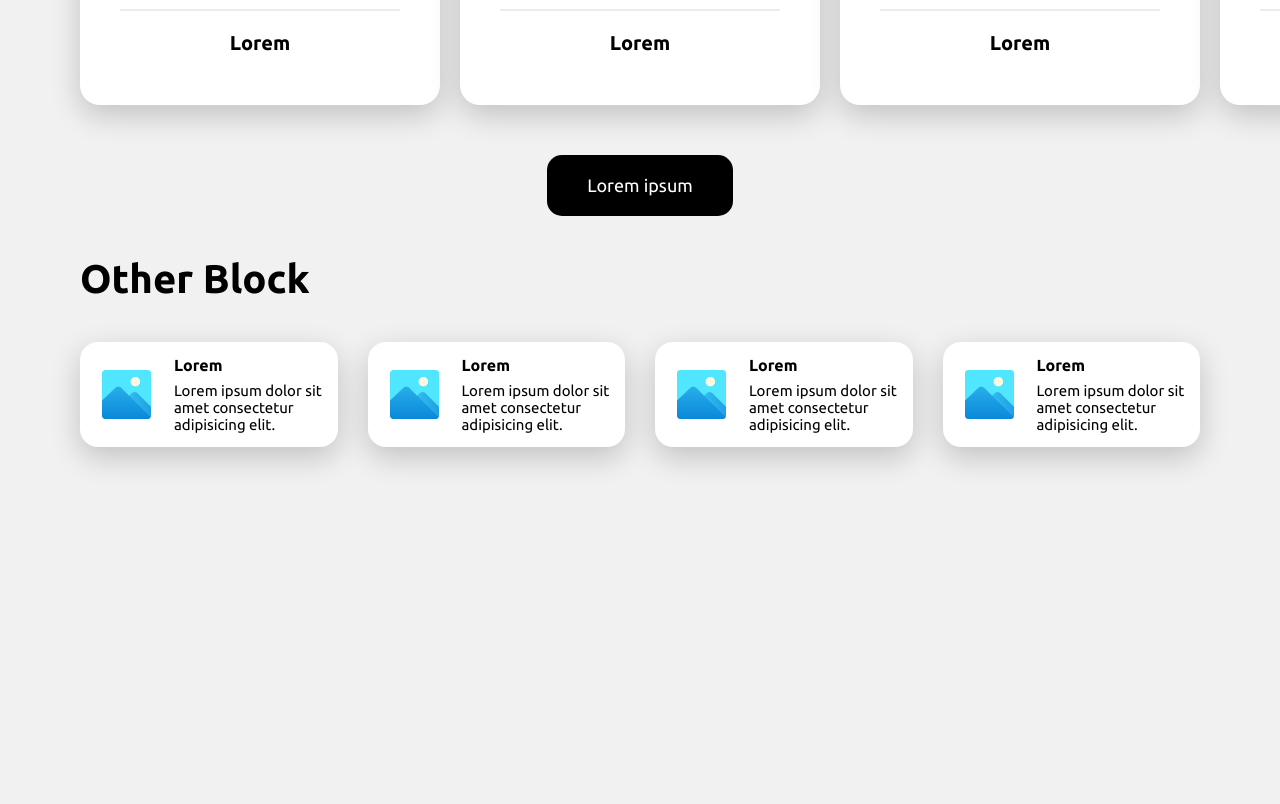
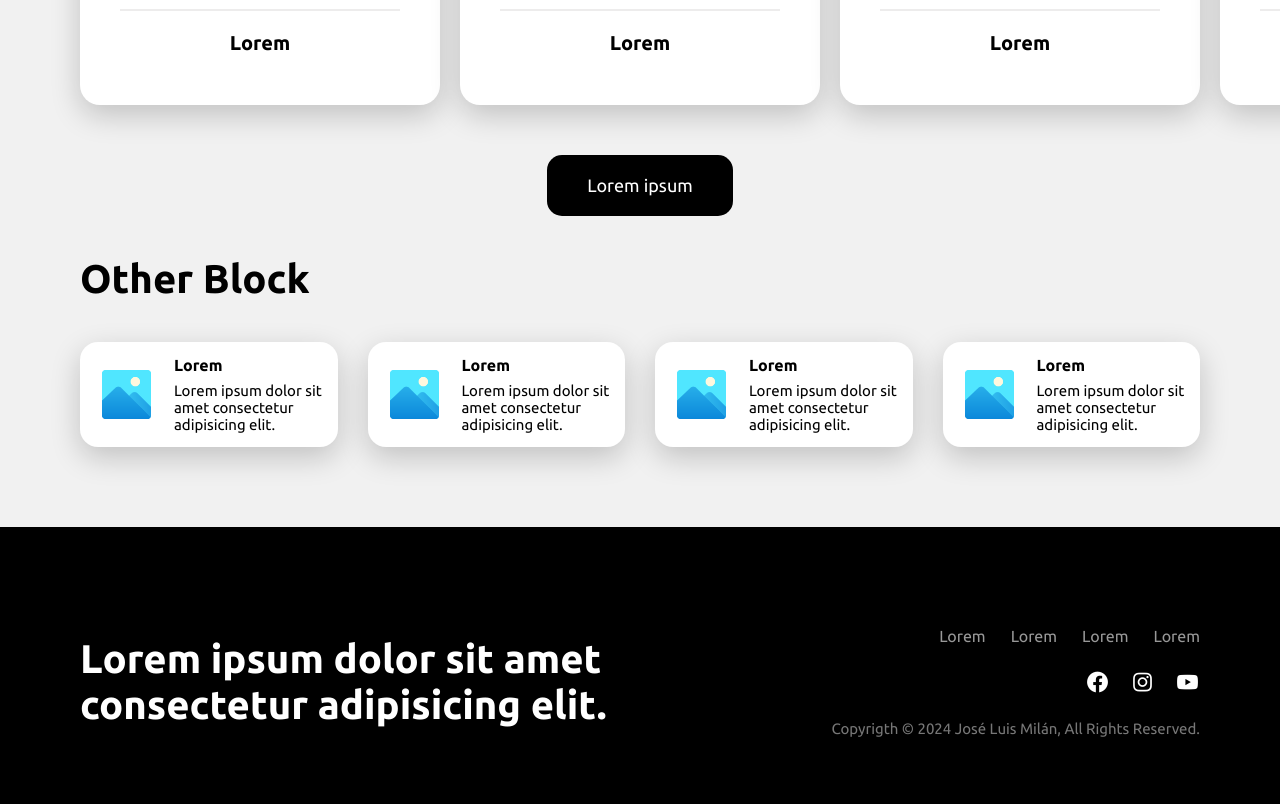
Before and after one commit to jlmilan17/theme-creation, a plain HTML site: page index.html in a window 1280 px wide. Shown: the part 1996-2800 px from the top of the page. Before the commit the page ends 2523 px from the top, so only its background shows below. Drawn offline with nearby package versions, Linux system fonts and the light colour scheme.

Commit message:
:sparkles: add footer

```diff
--- a/index.html
+++ b/index.html
@@ -206,5 +206,25 @@
         </div>
       </div>
     </section>
+
+    <footer>
+      <h3>Lorem ipsum dolor sit amet consectetur adipisicing elit.</h3>
+      <div class="rigth-footer">
+        <div class="links">
+          <a href="#">Lorem</a>
+          <a href="#">Lorem</a>
+          <a href="#">Lorem</a>
+          <a href="#">Lorem</a>
+        </div>
+
+        <div class="social">
+          <i class='bx bxl-facebook-circle' ></i>
+          <i class='bx bxl-instagram' ></i>
+          <i class='bx bxl-youtube' ></i>
+        </div>
+
+        <p>Copyrigth © 2024 José Luis Milán, All Rights Reserved.</p>
+      </div>
+    </footer>
   </body>
 </html>
--- a/style.css
+++ b/style.css
@@ -20,6 +20,7 @@ body {
 }
 nav {
   padding: 0 80px;
+  background-color: #000000;
   display: flex;
   align-items: center;
   justify-content: space-between;
@@ -28,15 +29,22 @@ nav {
 
 nav a.logo {
   font-size: 33px;
-  color: #021810;
+  color: #ffffff;
   font-weight: 600;
 }
 
 nav .links a:not(:last-child) {
   margin-right: 20px;
 }
+nav .links a {
+  color: #ffffff;
+}
+nav .links a:hover {
+  color: #777;
+}
 
 nav .login button {
+  color: #ffffff;
   padding: 8px 14px;
   border: none;
   margin-right: 14px;
@@ -45,8 +53,8 @@ nav .login button {
 }
 
 nav .login button.signup {
-  background-color: #000000;
-  color: #ffffff;
+  background-color: #ffffff;
+  color: #000000;
   border-radius: 4px;
   margin-left: 14px;
 }
@@ -180,39 +188,39 @@ h2.separator {
   border-radius: 18px;
 }
 
-.shop .item-list .item .info{
+.shop .item-list .item .info {
   display: flex;
   align-items: flex-end;
   justify-content: space-between;
   padding: 12px 0;
   border-bottom: 2px solid #edecec;
 }
-.shop .item-list .item .info h5{
+.shop .item-list .item .info h5 {
   font-size: 20px;
 }
-.shop .item-list .item .info .price{
+.shop .item-list .item .info .price {
   margin-top: 10px;
   display: flex;
   align-items: center;
   gap: 10px;
 }
-.shop .item-list .item .info .price i{
+.shop .item-list .item .info .price i {
   font-size: 20px;
 }
-.shop .item-list .item .info .price p{
+.shop .item-list .item .info .price p {
   font-size: 18px;
 }
-.shop .item-list .item .info .price > p{
+.shop .item-list .item .info .price > p {
   font-size: 18px;
 }
-.shop .item-list .item .buy{
+.shop .item-list .item .buy {
   padding: 14px 0 4px;
   display: flex;
   align-items: center;
   justify-content: center;
 }
 
-.shop .item-list .item .buy a{
+.shop .item-list .item .buy a {
   background: transparent;
   padding: 6px 10px;
   font-size: 20px;
@@ -220,18 +228,18 @@ h2.separator {
   border-radius: 10px;
   transition: all 0.3s ease;
 }
-.shop .item-list .item .buy a:hover{
+.shop .item-list .item .buy a:hover {
   color: #ffffff;
   background-color: #000000;
 }
 
-.view-more{
+.view-more {
   margin: 10px 0 40px;
   display: flex;
   justify-content: center;
 }
 
-.view-more button{
+.view-more button {
   padding: 20px 40px;
   color: #ffffff;
   font-size: 18px;
@@ -253,7 +261,7 @@ header .left-header a:hover {
   display: flex;
   gap: 30px;
 }
-.reviews .clients-reviews .client{
+.reviews .clients-reviews .client {
   background-color: #ffffff;
   display: flex;
   align-items: center;
@@ -266,15 +274,71 @@ header .left-header a:hover {
   transition: all 0.3s ease;
 }
 
-.reviews .clients-reviews .client:hover{
+.reviews .clients-reviews .client:hover {
   box-shadow: none;
 }
 
-.reviews .clients-reviews .client img{
+.reviews .clients-reviews .client img {
   width: 65px;
 }
 
-.reviews .clients-reviews .client .info p{
+.reviews .clients-reviews .client .info p {
   font-size: 15px;
   margin-top: 8px;
 }
+
+footer {
+  background-color: #000000;
+  color: #ffffff;
+  padding: 100px 80px;
+  display: flex;
+  align-items: center;
+  justify-content: space-between;
+}
+
+footer h3 {
+  font-size: 40px;
+}
+
+footer .rigth-footer {
+  width: 80%;
+  display: flex;
+  flex-direction: column;
+  align-items: flex-end;
+  gap: 25px;
+}
+
+footer .rigth-footer .links {
+  display: flex;
+  gap: 25px;
+}
+
+footer .rigth-footer .links a {
+  color: #989898;
+  transition: color 0.3s ease;
+}
+
+footer .rigth-footer .links a:hover {
+  color: #ffffff;
+}
+
+footer .rigth-footer .social {
+  display: flex;
+  align-items: center;
+  gap: 20px;
+}
+
+footer .rigth-footer .social i {
+  font-size: 25px;
+  cursor: pointer;
+  transition: color 0.3s ease-in;
+}
+
+footer .rigth-footer .social i:hover {
+  color: #777;
+}
+
+footer .rigth-footer p {
+  font-size: 15px;
+  color: #777;
+}
```
Lines whose indentation alone changed are shown as unchanged.
